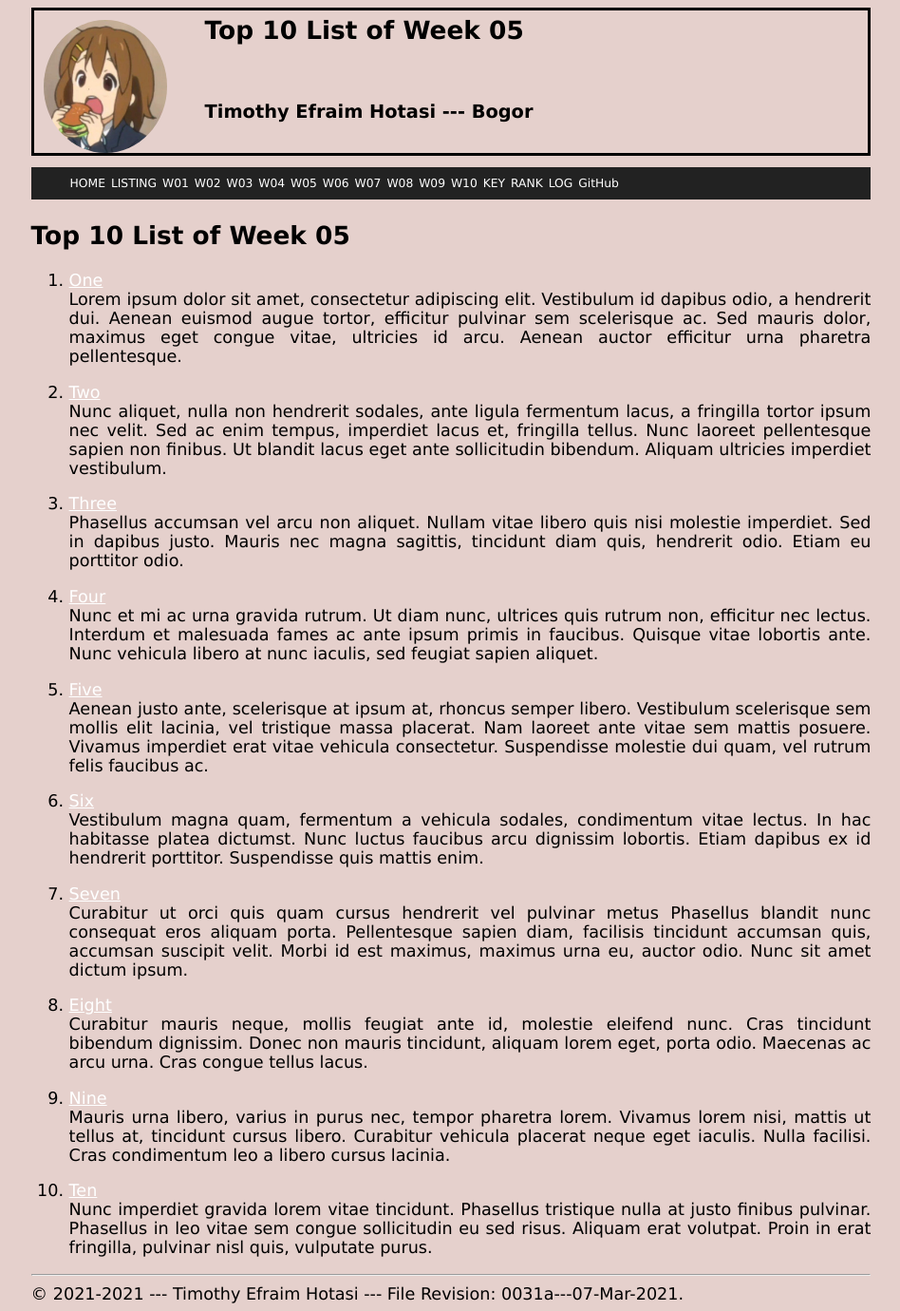
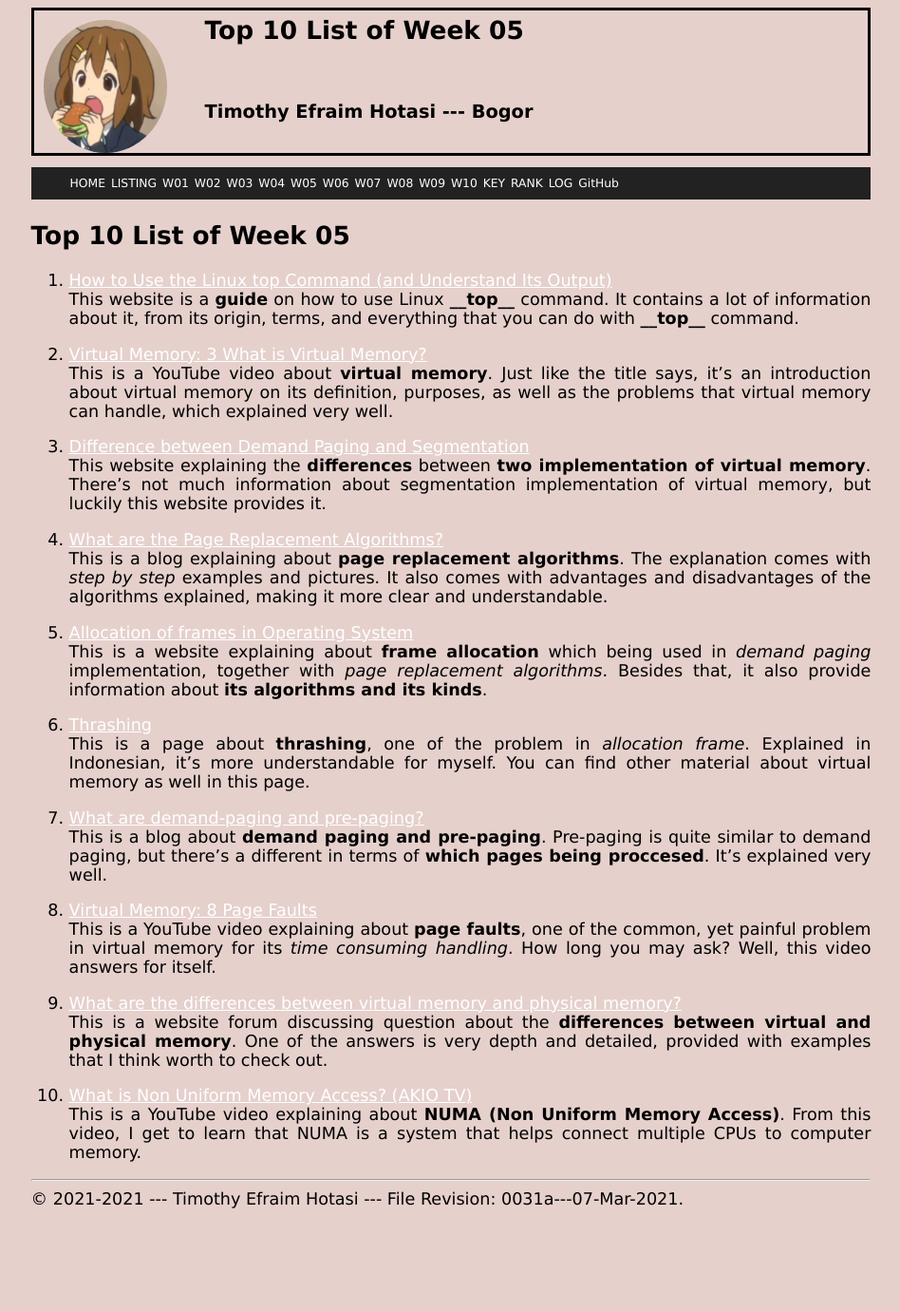
Before and after one commit to X1non/os211, a Jekyll site: the page built from w05.md, in a window 1280 px wide. Shown: the whole page at 95% size, without its empty margins (165-1113 px from the left). Built offline with Jekyll 4.4.1, drawn with Linux system fonts in a browser that asks for light colours; our own code applies the rules of GitHub Pages for plain Markdown files; after the commit the page ends 1280 px from its top, so only the background shows below that.

Commit message:
top 10 w05 done

```diff
--- a/w05.md
+++ b/w05.md
@@ -5,72 +5,32 @@ permalink: /W05/
 
 # Top 10 List of Week 05
 
-1. [One](https://en.wikipedia.org/wiki/1)<br>
-Lorem ipsum dolor sit amet, consectetur adipiscing elit.
-Vestibulum id dapibus odio, a hendrerit dui.
-Aenean euismod augue tortor, efficitur pulvinar sem scelerisque ac.
-Sed mauris dolor, maximus eget congue vitae, ultricies id arcu.
-Aenean auctor efficitur urna pharetra pellentesque.
+1. [How to Use the Linux top Command (and Understand Its Output)](https://www.howtogeek.com/668986/how-to-use-the-linux-top-command-and-understand-its-output/)<br>
+This website is a **guide** on how to use Linux **__top__** command. It contains a lot of information about it, from its origin, terms, and everything that you can do with **__top__** command.
 
-2. [Two](https://en.wikipedia.org/wiki/2)<br>
-Nunc aliquet, nulla non hendrerit sodales, ante ligula fermentum lacus, a fringilla tortor ipsum nec velit.
-Sed ac enim tempus, imperdiet lacus et, fringilla tellus.
-Nunc laoreet pellentesque sapien non finibus.
-Ut blandit lacus eget ante sollicitudin bibendum.
-Aliquam ultricies imperdiet vestibulum.
+2. [Virtual Memory: 3 What is Virtual Memory?](https://www.youtube.com/watch?v=qlH4-oHnBb8)<br>
+This is a YouTube video about **virtual memory**. Just like the title says, it's an introduction about virtual memory on its definition, purposes, as well as the problems that virtual memory can handle, which explained very well.
 
-3. [Three](https://en.wikipedia.org/wiki/3)<br>
-Phasellus accumsan vel arcu non aliquet.
-Nullam vitae libero quis nisi molestie imperdiet.
-Sed in dapibus justo.
-Mauris nec magna sagittis, tincidunt diam quis, hendrerit odio.
-Etiam eu porttitor odio.
+3. [Difference between Demand Paging and Segmentation](https://www.geeksforgeeks.org/difference-between-demand-paging-and-segmentation/)<br>
+This website explaining the **differences** between **two implementation of virtual memory**. There's not much information about segmentation implementation of virtual memory, but luckily this website provides it.
 
-4. [Four](https://en.wikipedia.org/wiki/4)<br>
-Nunc et mi ac urna gravida rutrum.
-Ut diam nunc, ultrices quis rutrum non, efficitur nec lectus.
-Interdum et malesuada fames ac ante ipsum primis in faucibus.
-Quisque vitae lobortis ante.
-Nunc vehicula libero at nunc iaculis, sed feugiat sapien aliquet.
+4. [What are the Page Replacement Algorithms?](https://afteracademy.com/blog/what-are-the-page-replacement-algorithms)<br>
+This is a blog explaining about **page replacement algorithms**. The explanation comes with *step by step* examples and pictures. It also comes with advantages and disadvantages of the algorithms explained, making it more clear and understandable.
 
-5. [Five](https://en.wikipedia.org/wiki/5)<br>
-Aenean justo ante, scelerisque at ipsum at, rhoncus semper libero.
-Vestibulum scelerisque sem mollis elit lacinia, vel tristique massa placerat.
-Nam laoreet ante vitae sem mattis posuere.
-Vivamus imperdiet erat vitae vehicula consectetur.
-Suspendisse molestie dui quam, vel rutrum felis faucibus ac.
+5. [Allocation of frames in Operating System](https://www.geeksforgeeks.org/operating-system-allocation-frames/)<br>
+This is a website explaining about **frame allocation** which being used in *demand paging* implementation, together with *page replacement algorithms*. Besides that, it also provide information about **its algorithms and its kinds**.
 
-6. [Six](https://en.wikipedia.org/wiki/6)<br>
-Vestibulum magna quam, fermentum a vehicula sodales, condimentum vitae lectus.
-In hac habitasse platea dictumst.
-Nunc luctus faucibus arcu dignissim lobortis.
-Etiam dapibus ex id hendrerit porttitor.
-Suspendisse quis mattis enim.
+6. [Thrashing](http://ftp.gunadarma.ac.id/linux/docs/v06/Kuliah/SistemOperasi/BUKU/SistemOperasi-4.X-2/ch07s05.html)<br>
+This is a page about **thrashing**, one of the problem in *allocation frame*. Explained in Indonesian, it's more understandable for myself. You can find other material about virtual memory as well in this page.
 
-7. [Seven](https://en.wikipedia.org/wiki/7)<br>
-Curabitur ut orci quis quam cursus hendrerit vel pulvinar metus
-Phasellus blandit nunc consequat eros aliquam porta.
-Pellentesque sapien diam, facilisis tincidunt accumsan quis, accumsan suscipit velit.
-Morbi id est maximus, maximus urna eu, auctor odio.
-Nunc sit amet dictum ipsum.
+7. [What are demand-paging and pre-paging?](https://afteracademy.com/blog/what-are-demand-paging-and-pre-paging)<br>
+This is a blog about **demand paging and pre-paging**. Pre-paging is quite similar to demand paging, but there's a different in terms of **which pages being proccesed**. It's explained very well.
 
-8. [Eight](https://en.wikipedia.org/wiki/8)<br>
-Curabitur mauris neque, mollis feugiat ante id, molestie eleifend nunc.
-Cras tincidunt bibendum dignissim.
-Donec non mauris tincidunt, aliquam lorem eget, porta odio.
-Maecenas ac arcu urna.
-Cras congue tellus lacus.
+8. [Virtual Memory: 8 Page Faults](https://youtu.be/bShqyf-hDfg)<br>
+This is a YouTube video explaining about **page faults**, one of the common, yet painful problem in virtual memory for its *time consuming handling*. How long you may ask? Well, this video answers for itself.
 
-9. [Nine](https://en.wikipedia.org/wiki/9)<br>
-Mauris urna libero, varius in purus nec, tempor pharetra lorem.
-Vivamus lorem nisi, mattis ut tellus at, tincidunt cursus libero.
-Curabitur vehicula placerat neque eget iaculis.
-Nulla facilisi.
-Cras condimentum leo a libero cursus lacinia.
+9. [What are the differences between virtual memory and physical memory?](https://stackoverflow.com/questions/14347206/what-are-the-differences-between-virtual-memory-and-physical-memory)<br>
+This is a website forum discussing question about the **differences between virtual and physical memory**. One of the answers is very depth and detailed, provided with examples that I think worth to check out.
 
-10. [Ten](https://en.wikipedia.org/wiki/10)<br>
-Nunc imperdiet gravida lorem vitae tincidunt.
-Phasellus tristique nulla at justo finibus pulvinar.
-Phasellus in leo vitae sem congue sollicitudin eu sed risus.
-Aliquam erat volutpat.
-Proin in erat fringilla, pulvinar nisl quis, vulputate purus.
+10. [What is Non Uniform Memory Access? (AKIO TV)](https://www.youtube.com/watch?v=Vmb8xGD-LV8)<br>
+This is a YouTube video explaining about **NUMA (Non Uniform Memory Access)**. From this video, I get to learn that NUMA is a system that helps connect multiple CPUs to computer memory.
```
